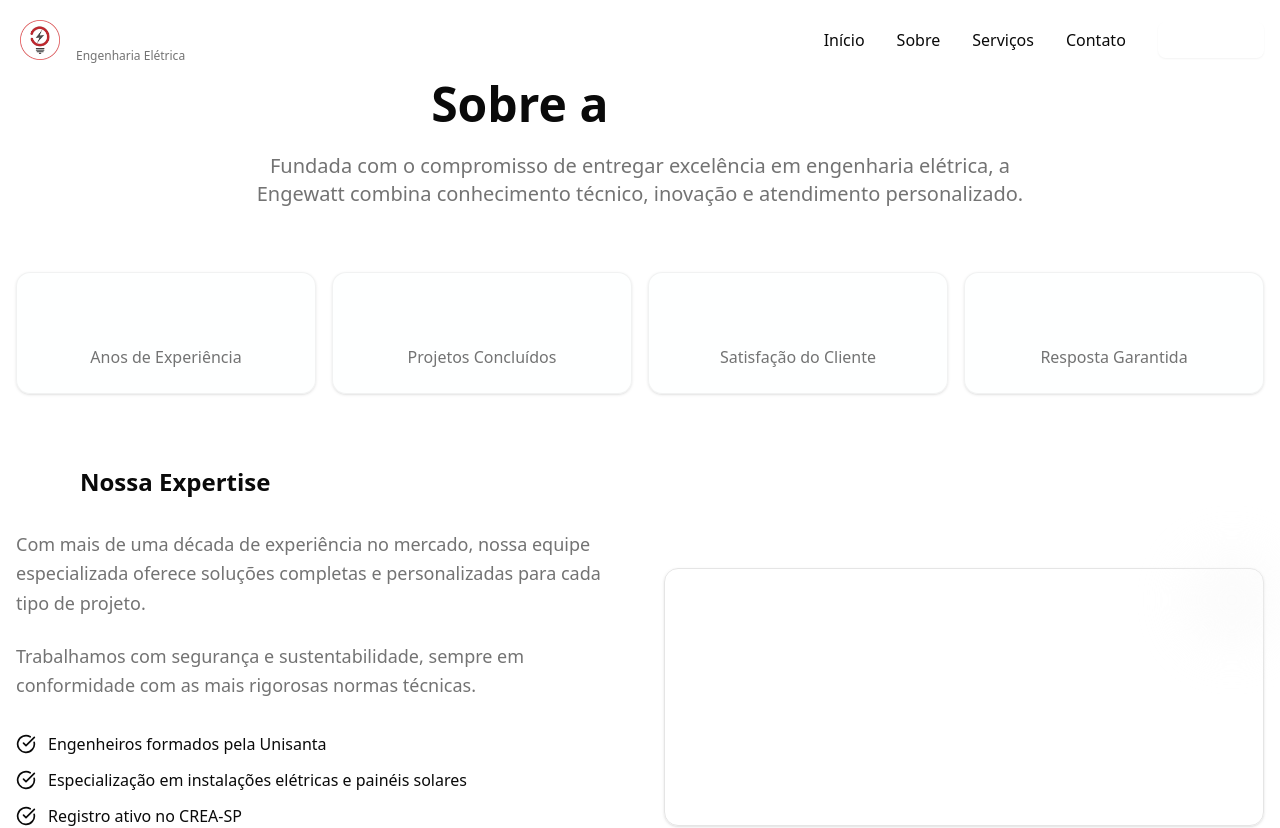
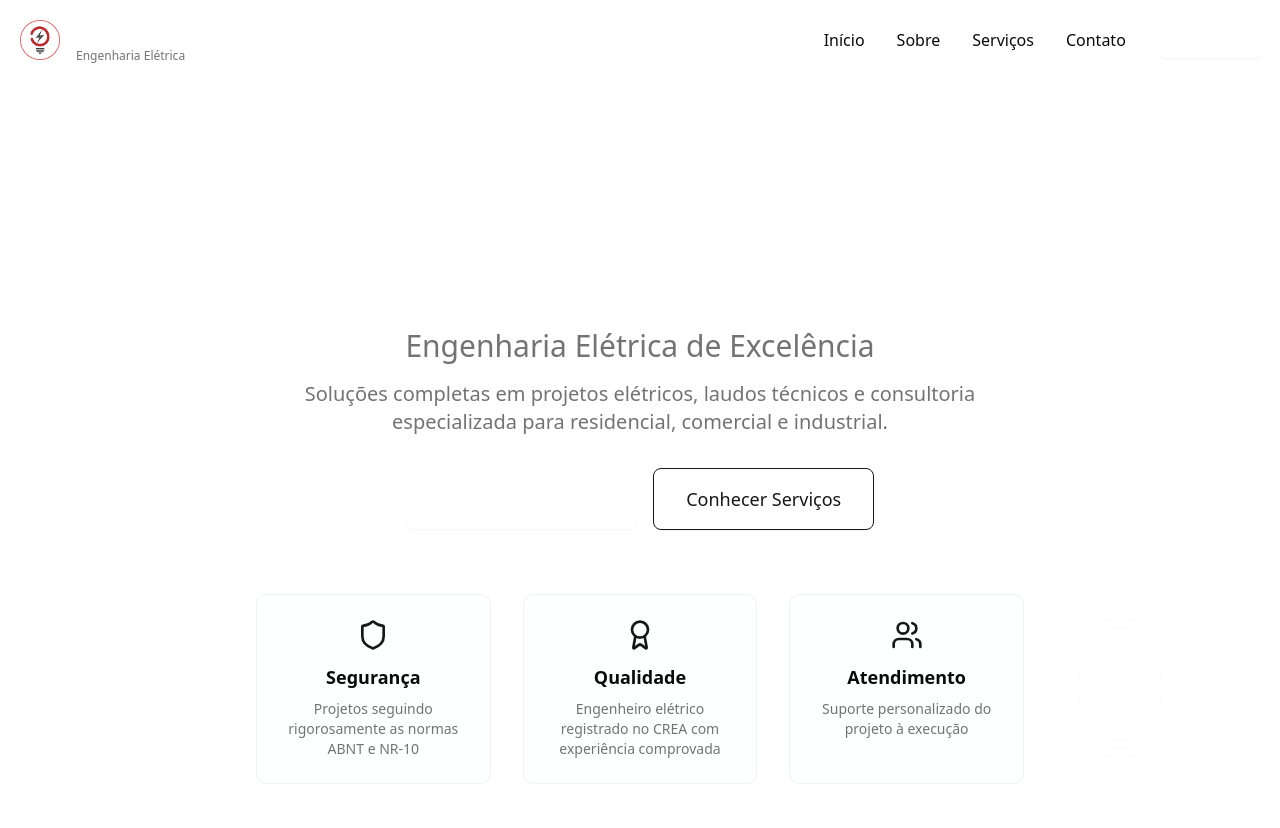
Before and after one commit to gabrieltdrk/engewatt-eletrica, a React (Vite) app: page / in a window 1280 px wide. Shown: the top 828 px of the page. Built offline with nearby package versions, Linux system fonts and the light colour scheme.

Commit message:
feat: add hero

```diff
--- a/src/App.tsx
+++ b/src/App.tsx
@@ -1,4 +1,5 @@
 import { Header } from './components/header'
+import { Hero } from './components/hero'
 import { About } from './components/about'
 import { Footer } from './components/Footer'
 
@@ -7,7 +8,7 @@ export function App() {
   return (
     <div className="min-h-screen">
       <Header />
-       {/* <Hero /> */}
+      <Hero />
       <About />
       {/* <Services /> */}
       {/* <Contact /> */}
--- a/src/components/header.tsx
+++ b/src/components/header.tsx
@@ -71,7 +71,7 @@ export function Header() {
                                 animate={{ opacity: 1, y: 0 }}
                                 transition={{ delay: index * 0.1 }}
                                 onClick={() => scrollToSection(item.id)}
-                                className="relative text-foreground hover:text-primary transition-colors duration-200 group"
+                                className="relative text-foreground hover:text-primary transition-colors duration-200 group cursor-pointer"
                             >
                                 {item.label}
                                 <span className="absolute -bottom-1 left-0 w-0 h-0.5 bg-energy-gradient group-hover:w-full transition-all duration-300" />
--- /dev/null
+++ b/src/components/hero.tsx
@@ -0,0 +1,105 @@
+import { motion } from "framer-motion";
+import { Button } from "@/components/ui/button";
+import { Zap, ArrowRight, Shield, Award, Users } from "lucide-react";
+
+export function Hero() {
+  const scrollToSection = (sectionId: string) => {
+    const element = document.getElementById(sectionId);
+    if (element) {
+      element.scrollIntoView({ behavior: "smooth" });
+    }
+  };
+
+  return (
+    <section id="hero" className="min-h-screen bg-subtle-gradient relative overflow-hidden">
+      <div className="absolute inset-0 opacity-20">
+        <div className="absolute top-20 left-20 w-32 h-32 bg-electric-blue rounded-full blur-3xl animate-pulse" />
+        <div className="absolute bottom-20 right-20 w-40 h-40 bg-accent rounded-full blur-3xl animate-pulse delay-1000" />
+      </div>
+
+      <div className="container mx-auto px-4 pt-32 pb-16 relative z-10">
+        <div className="max-w-4xl mx-auto text-center">
+          <motion.div
+            initial={{ opacity: 0, y: 40 }}
+            animate={{ opacity: 1, y: 0 }}
+            transition={{ duration: 0.8 }}
+            className="mb-8"
+          >
+            <div className="flex justify-center mb-6">
+              <div className="p-4 bg-energy-gradient rounded-full shadow-glow animate-glow-pulse">
+                <Zap className="w-12 h-12 text-white" />
+              </div>
+            </div>
+            <h1 className="text-5xl md:text-7xl font-bold mb-6">
+              <span className="bg-energy-gradient bg-clip-text text-transparent">
+                Engewatt
+              </span>
+            </h1>
+            <p className="text-2xl md:text-3xl text-muted-foreground mb-4">
+              Engenharia Elétrica de Excelência
+            </p>
+            <p className="text-lg md:text-xl text-muted-foreground max-w-2xl mx-auto">
+              Soluções completas em projetos elétricos, laudos técnicos e consultoria especializada
+              para residencial, comercial e industrial.
+            </p>
+          </motion.div>
+
+          <motion.div
+            initial={{ opacity: 0, y: 40 }}
+            animate={{ opacity: 1, y: 0 }}
+            transition={{ duration: 0.8, delay: 0.2 }}
+            className="flex flex-col sm:flex-row items-center justify-center gap-4 mb-16"
+          >
+            <Button
+              onClick={() => scrollToSection("contact")}
+              size="lg"
+              className="bg-energy-gradient hover:opacity-90 text-white shadow-electric text-lg px-8 py-4 h-auto cursor-pointer"
+            >
+              Solicitar Orçamento
+              <ArrowRight className="ml-2 w-5 h-5" />
+            </Button>
+            <Button
+              onClick={() => scrollToSection("about")}
+              variant="outline"
+              size="lg"
+              className="border-primary text-primary hover:bg-primary hover:text-primary-foreground text-lg px-8 py-4 h-auto cursor-pointer"
+            >
+              Conhecer Serviços
+            </Button>
+          </motion.div>
+
+          <motion.div
+            initial={{ opacity: 0, y: 40 }}
+            animate={{ opacity: 1, y: 0 }}
+            transition={{ duration: 0.8, delay: 0.4 }}
+            className="grid grid-cols-1 md:grid-cols-3 gap-8 max-w-3xl mx-auto"
+          >
+            <div className="flex flex-col items-center text-center p-6 bg-card/50 rounded-lg backdrop-blur-sm border border-border/50">
+              <Shield className="w-8 h-8 text-primary mb-3" />
+              <h3 className="text-lg font-semibold mb-2">Segurança</h3>
+              <p className="text-muted-foreground text-sm">
+                Projetos seguindo rigorosamente as normas ABNT e NR-10
+              </p>
+            </div>
+
+            <div className="flex flex-col items-center text-center p-6 bg-card/50 rounded-lg backdrop-blur-sm border border-border/50">
+              <Award className="w-8 h-8 text-primary mb-3" />
+              <h3 className="text-lg font-semibold mb-2">Qualidade</h3>
+              <p className="text-muted-foreground text-sm">
+                Engenheiro elétrico registrado no CREA com experiência comprovada
+              </p>
+            </div>
+
+            <div className="flex flex-col items-center text-center p-6 bg-card/50 rounded-lg backdrop-blur-sm border border-border/50">
+              <Users className="w-8 h-8 text-primary mb-3" />
+              <h3 className="text-lg font-semibold mb-2">Atendimento</h3>
+              <p className="text-muted-foreground text-sm">
+                Suporte personalizado do projeto à execução
+              </p>
+            </div>
+          </motion.div>
+        </div>
+      </div>
+    </section>
+  )
+}
```
